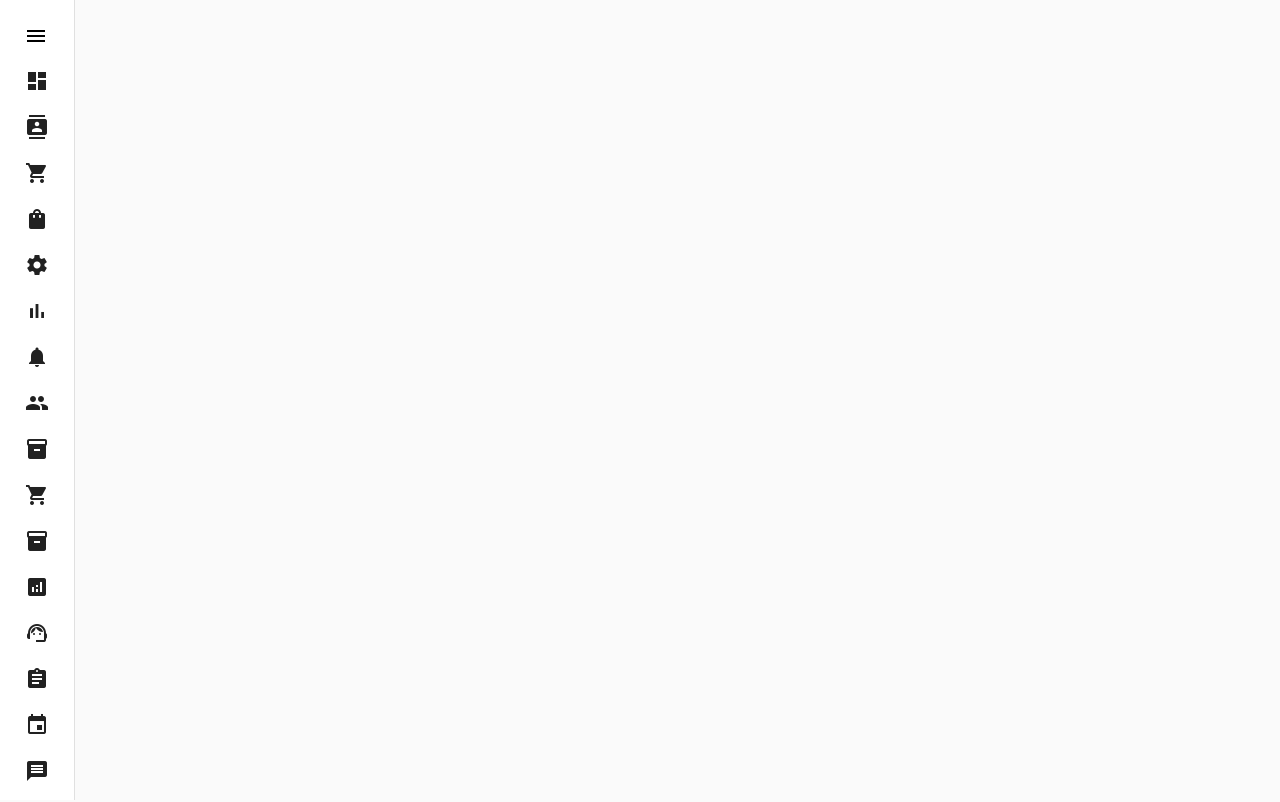
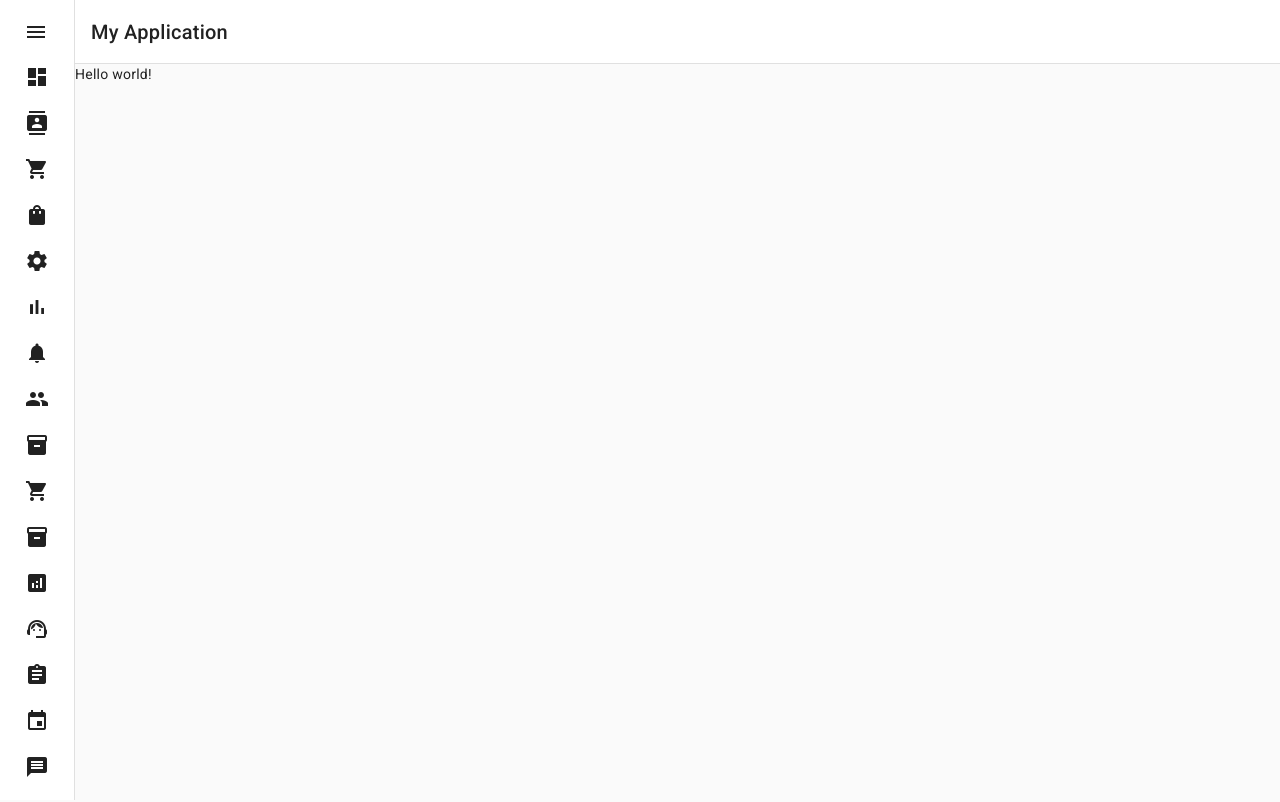
Before and after one commit to shinkhouse/angular-dashboard-example, an Angular app: page / in a window 1280 px wide. Shown: the top 802 px of the page. Built offline with nearby package versions, Linux system fonts and the light colour scheme.

Commit message:
create some application shell like MUI

```diff
--- a/src/app/app.component.html
+++ b/src/app/app.component.html
@@ -1,3 +1,14 @@
-<app-sidenav-drawer></app-sidenav-drawer>
+<main>
+    <app-sidenav-drawer></app-sidenav-drawer>
+    <section>
+        <header>
+            <h2>My Application</h2>
+        </header>
+        <div class="content-container">
+            <p>Hello world!</p>
+            <!-- <router-outlet></router-outlet> -->
+        </div>
+    </section>
+</main>
 <!-- <div class="guideline-text"></div>
 <div class="guideline-icons"></div> -->
--- a/src/app/app.component.scss
+++ b/src/app/app.component.scss
@@ -15,3 +15,31 @@
   width: 1px;
   background: red;
 }
+
+main {
+  display: flex;
+  flex-direction: row;
+  height: 100%;
+
+  header {
+    display: flex;
+    height: 64px;
+    background: var(--elevated-bg-color);
+    padding: 16px;
+    border-bottom: 1px solid var(--border-color);
+
+    h2 {
+      margin: 0px;
+      font-weight: 500;
+    }
+  }
+
+  >section {
+    display: flex;
+    flex-direction: column;
+    flex: 1 1 auto;
+    .content-container {
+      flex: 1 1 auto;
+    }
+  }
+}
--- a/src/app/sidenav-drawer/sidenav-drawer.component.scss
+++ b/src/app/sidenav-drawer/sidenav-drawer.component.scss
@@ -2,12 +2,13 @@
   background-color: var(--elevated-bg-color);
   border-right: 1px solid var(--border-color);
   height: 100%;
-  padding: 16px;
+  padding: 12px 16px;
   display: flex;
   flex-direction: column;
   width: 360px;
   gap: 4px;
   transition: all 225ms cubic-bezier(0.4, 0, 0.2, 1);
+  overflow: auto;
 
   .menu-button {
     width: 40px;
--- a/src/styles.scss
+++ b/src/styles.scss
@@ -17,6 +17,7 @@ body {
   --text-color-primary: rgba(0, 0, 0, 0.87);
 
   background: var(--background-color);
+  color: var(--text-color-primary);
 
   &.dark {
     --border-color: rgba(255, 255, 255, 0.12);
```
